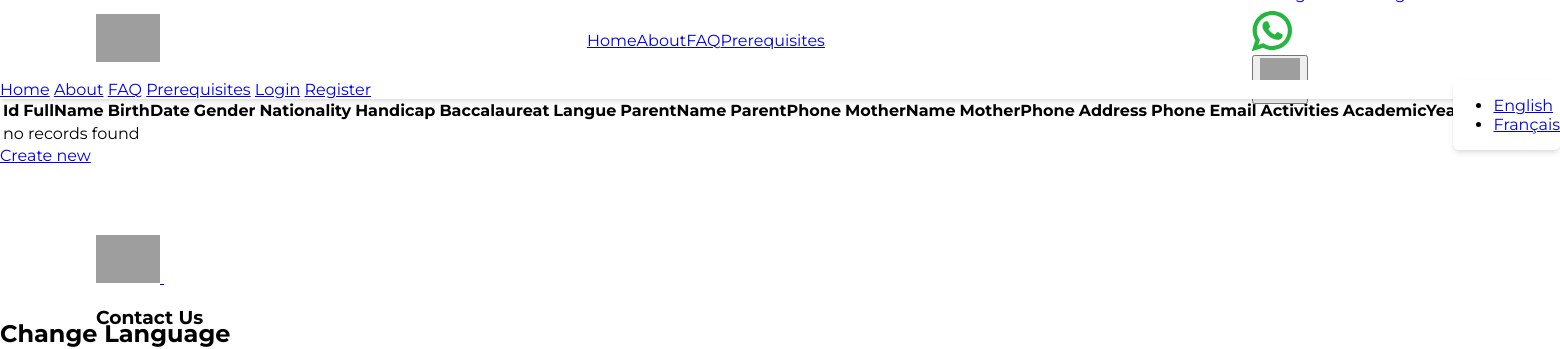
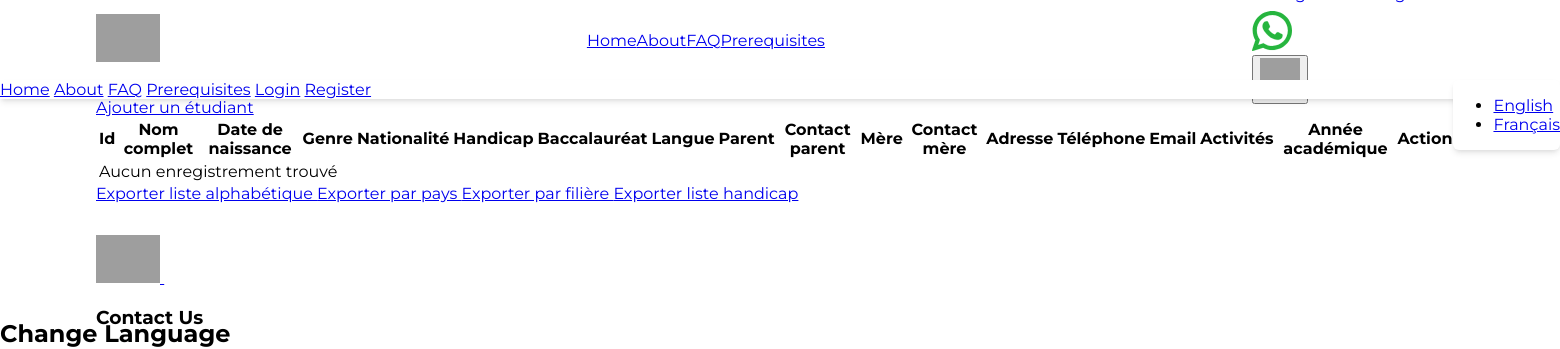
Before and after one commit to uiecc/esign, a Symfony app: template templates/student/index.html.twig in a window 1560 px wide. Shown: the top 349 px of the page. Run offline with Twig, Linux system fonts and the light colour scheme; the template is opened without the code that fills it, so the values that code supplies are empty; some libraries are stand-ins or nearby versions; grey boxes are pictures that could not be loaded.

Commit message:
work on administrative inscription

```diff
--- a/composer.json
+++ b/composer.json
@@ -15,7 +15,7 @@
         "endroid/qr-code": "^5.0",
         "guzzlehttp/guzzle": "^7.9",
         "patricpoba/mtn-momo-api-php": "^0.2.3",
-        "phpoffice/phpspreadsheet": "^3.3",
+        "phpoffice/phpspreadsheet": "^4.0",
         "symfony/asset": "7.1.*",
         "symfony/console": "7.1.*",
         "symfony/dotenv": "7.1.*",
--- a/templates/student/index.html.twig
+++ b/templates/student/index.html.twig
@@ -1,65 +1,98 @@
 {% extends 'base.html.twig' %}
 
-{% block title %}Student index{% endblock %}
+{% block title %}Liste des étudiants{% endblock %}
 
 {% block body %}
-    <h1>Student index</h1>
+<div class="container mx-auto px-4 py-8">
+   <div class="flex justify-between items-center mb-6">
+       <h1 class="text-2xl font-bold text-gray-900">Liste des étudiants</h1>
+       <a href="{{ path('app_student_new') }}" class="bg-blue-500 hover:bg-blue-600 text-white py-2 px-4 rounded">
+           Ajouter un étudiant
+       </a>
+   </div>
 
-    <table class="table">
-        <thead>
+   <div class="overflow-x-auto bg-white rounded-lg shadow">
+       <table class="min-w-full divide-y divide-gray-200">
+           <thead class="bg-gray-50">
                <tr>
-                <th>Id</th>
-                <th>FullName</th>
-                <th>BirthDate</th>
-                <th>Gender</th>
-                <th>Nationality</th>
-                <th>Handicap</th>
-                <th>Baccalaureat</th>
-                <th>Langue</th>
-                <th>ParentName</th>
-                <th>ParentPhone</th>
-                <th>MotherName</th>
-                <th>MotherPhone</th>
-                <th>Address</th>
-                <th>Phone</th>
-                <th>Email</th>
-                <th>Activities</th>
-                <th>AcademicYear</th>
-                <th>actions</th>
+                   <th scope="col" class="px-6 py-3 text-left text-xs font-medium text-gray-500 uppercase tracking-wider">Id</th>
+                   <th scope="col" class="px-6 py-3 text-left text-xs font-medium text-gray-500 uppercase tracking-wider">Nom complet</th>
+                   <th scope="col" class="px-6 py-3 text-left text-xs font-medium text-gray-500 uppercase tracking-wider">Date de naissance</th>
+                   <th scope="col" class="px-6 py-3 text-left text-xs font-medium text-gray-500 uppercase tracking-wider">Genre</th>
+                   <th scope="col" class="px-6 py-3 text-left text-xs font-medium text-gray-500 uppercase tracking-wider">Nationalité</th>
+                   <th scope="col" class="px-6 py-3 text-left text-xs font-medium text-gray-500 uppercase tracking-wider">Handicap</th>
+                   <th scope="col" class="px-6 py-3 text-left text-xs font-medium text-gray-500 uppercase tracking-wider">Baccalauréat</th>
+                   <th scope="col" class="px-6 py-3 text-left text-xs font-medium text-gray-500 uppercase tracking-wider">Langue</th>
+                   <th scope="col" class="px-6 py-3 text-left text-xs font-medium text-gray-500 uppercase tracking-wider">Parent</th>
+                   <th scope="col" class="px-6 py-3 text-left text-xs font-medium text-gray-500 uppercase tracking-wider">Contact parent</th>
+                   <th scope="col" class="px-6 py-3 text-left text-xs font-medium text-gray-500 uppercase tracking-wider">Mère</th>
+                   <th scope="col" class="px-6 py-3 text-left text-xs font-medium text-gray-500 uppercase tracking-wider">Contact mère</th>
+                   <th scope="col" class="px-6 py-3 text-left text-xs font-medium text-gray-500 uppercase tracking-wider">Adresse</th>
+                   <th scope="col" class="px-6 py-3 text-left text-xs font-medium text-gray-500 uppercase tracking-wider">Téléphone</th>
+                   <th scope="col" class="px-6 py-3 text-left text-xs font-medium text-gray-500 uppercase tracking-wider">Email</th>
+                   <th scope="col" class="px-6 py-3 text-left text-xs font-medium text-gray-500 uppercase tracking-wider">Activités</th>
+                   <th scope="col" class="px-6 py-3 text-left text-xs font-medium text-gray-500 uppercase tracking-wider">Année académique</th>
+                   <th scope="col" class="px-6 py-3 text-left text-xs font-medium text-gray-500 uppercase tracking-wider">Actions</th>
                </tr>
            </thead>
-        <tbody>
+           <tbody class="bg-white divide-y divide-gray-200">
            {% for student in students %}
-            <tr>
-                <td>{{ student.id }}</td>
-                <td>{{ student.fullName }}</td>
-                <td>{{ student.birthDate ? student.birthDate|date('Y-m-d') : '' }}</td>
-                <td>{{ student.gender }}</td>
-                <td>{{ student.nationality }}</td>
-                <td>{{ student.handicap ? 'Yes' : 'No' }}</td>
-                <td>{{ student.baccalaureat }}</td>
-                <td>{{ student.language }}</td>
-                <td>{{ student.parentName }}</td>
-                <td>{{ student.parentPhone }}</td>
-                <td>{{ student.motherName }}</td>
-                <td>{{ student.motherPhone }}</td>
-                <td>{{ student.address }}</td>
-                <td>{{ student.phone }}</td>
-                <td>{{ student.email }}</td>
-                <td>{{ student.activities ? student.activities|json_encode : '' }}</td>
-                <td>{{ student.academicYear }}</td>
-                <td>
-                    <a href="{{ path('app_student_show', {'id': student.id}) }}">show</a>
-                    <a href="{{ path('app_student_edit', {'id': student.id}) }}">edit</a>
+               <tr class="hover:bg-gray-50">
+                   <td class="px-6 py-4 whitespace-nowrap text-sm text-gray-900">{{ student.id }}</td>
+                   <td class="px-6 py-4 whitespace-nowrap text-sm text-gray-900">{{ student.fullName }}</td>
+                   <td class="px-6 py-4 whitespace-nowrap text-sm text-gray-900">{{ student.birthDate ? student.birthDate|date('Y-m-d') : '' }}</td>
+                   <td class="px-6 py-4 whitespace-nowrap text-sm text-gray-900">{{ student.gender }}</td>
+                   <td class="px-6 py-4 whitespace-nowrap text-sm text-gray-900">{{ student.nationality }}</td>
+                   <td class="px-6 py-4 whitespace-nowrap text-sm text-gray-900">
+                       <span class="px-2 inline-flex text-xs leading-5 font-semibold rounded-full {{ student.handicap ? 'bg-green-100 text-green-800' : 'bg-gray-100 text-gray-800' }}">
+                           {{ student.handicap ? 'Oui' : 'Non' }}
+                       </span>
+                   </td>
+                   <td class="px-6 py-4 whitespace-nowrap text-sm text-gray-900">{{ student.baccalaureat }}</td>
+                   <td class="px-6 py-4 whitespace-nowrap text-sm text-gray-900">{{ student.language }}</td>
+                   <td class="px-6 py-4 whitespace-nowrap text-sm text-gray-900">{{ student.parentName }}</td>
+                   <td class="px-6 py-4 whitespace-nowrap text-sm text-gray-900">{{ student.parentPhone }}</td>
+                   <td class="px-6 py-4 whitespace-nowrap text-sm text-gray-900">{{ student.motherName }}</td>
+                   <td class="px-6 py-4 whitespace-nowrap text-sm text-gray-900">{{ student.motherPhone }}</td>
+                   <td class="px-6 py-4 whitespace-nowrap text-sm text-gray-900">{{ student.address }}</td>
+                   <td class="px-6 py-4 whitespace-nowrap text-sm text-gray-900">{{ student.phone }}</td>
+                   <td class="px-6 py-4 whitespace-nowrap text-sm text-gray-900">{{ student.email }}</td>
+                   <td class="px-6 py-4 whitespace-nowrap text-sm text-gray-900">{{ student.activities ? student.activities|json_encode : '' }}</td>
+                   <td class="px-6 py-4 whitespace-nowrap text-sm text-gray-900">{{ student.academicYear }}</td>
+                   <td class="px-6 py-4 whitespace-nowrap text-sm font-medium">
+                       <a href="{{ path('app_student_show', {'id': student.id}) }}" class="text-blue-600 hover:text-blue-900 mr-3">Voir</a>
+                       <a href="{{ path('app_student_edit', {'id': student.id}) }}" class="text-indigo-600 hover:text-indigo-900">Modifier</a>
                    </td>
                </tr>
            {% else %}
                <tr>
-                <td colspan="18">no records found</td>
+                   <td colspan="18" class="px-6 py-4 whitespace-nowrap text-sm text-gray-500 text-center">Aucun enregistrement trouvé</td>
                </tr>
            {% endfor %}
            </tbody>
        </table>
+   </div>
 
-    <a href="{{ path('app_student_new') }}">Create new</a>
+   <div class="flex gap-4 mt-4">
+    <a href="{{ path('app_student_export_excel', {'type': 'alphabetic'}) }}"
+       class="bg-green-500 hover:bg-green-600 text-white py-2 px-4 rounded">
+        Exporter liste alphabétique
+    </a>
+
+    <a href="{{ path('app_student_export_excel', {'type': 'country'}) }}"
+       class="bg-blue-500 hover:bg-blue-600 text-white py-2 px-4 rounded">
+        Exporter par pays
+    </a>
+
+    <a href="{{ path('app_student_export_excel', {'type': 'filiere'}) }}"
+       class="bg-purple-500 hover:bg-purple-600 text-white py-2 px-4 rounded">
+        Exporter par filière
+    </a>
+
+    <a href="{{ path('app_student_export_excel', {'type': 'handicap'}) }}"
+       class="bg-orange-500 hover:bg-orange-600 text-white py-2 px-4 rounded">
+        Exporter liste handicap
+    </a>
+</div>
+</div>
 {% endblock %}
```
Also changed, not shown: src/Controller/StudentController.php (+126 -0 lines), 2 other files. Lines whose indentation alone changed are shown as unchanged.
